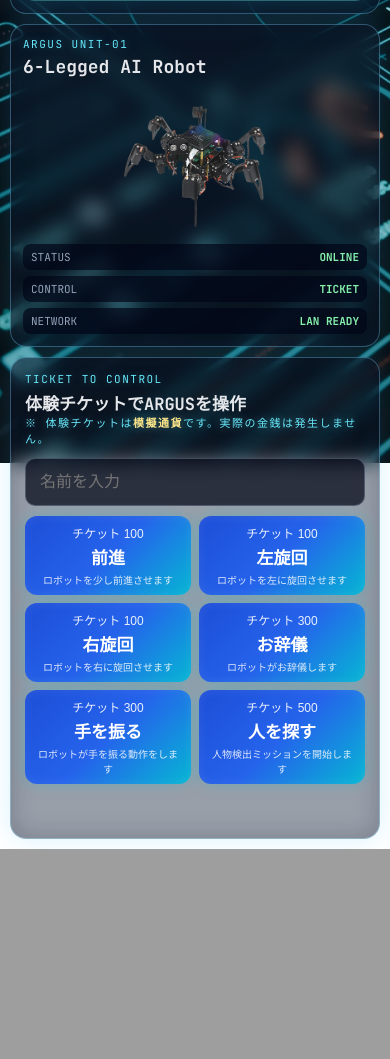
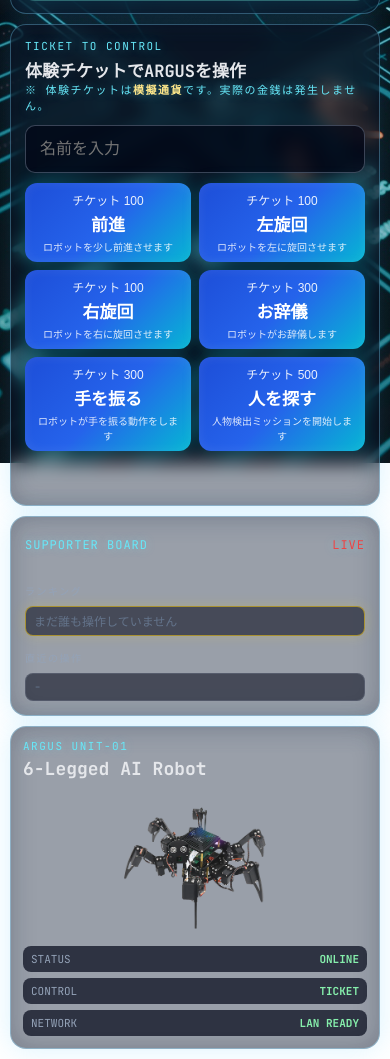
Before and after one commit to masteren/ARGUS, a Flask app: page / in a window 390 px wide. Shown: the part 381-1440 px from the top of the page. Before the commit the page ends 1230 px from the top, so only its background shows below. Run offline with Flask 3, Linux system fonts and the light colour scheme; data that the repository does not hold is empty.

Commit message:
Show the supporter board on the page visitors actually use
The ranking was only on /ranking, so a visitor never saw their own name
after spending a ticket -- which is the thing that makes them spend the
next one. The board sits beside the live view, refreshes every 5s and
right after a successful action, and renders names as text nodes so a
visitor-supplied name cannot inject markup.

Also: unexpected exceptions now return the same JSON error shape as the
rest of the API (with debug off they were HTML 500 pages that broke
fetch().json()), and C picks the real robot up from ARGUS_ROBOT_HOST
instead of an edited source line.

```diff
--- a/ARGUS_backend/app.py
+++ b/ARGUS_backend/app.py
@@ -1,4 +1,5 @@
 from flask import Flask, request, jsonify, render_template, redirect, url_for, Response
+from werkzeug.exceptions import HTTPException
 import sqlite3
 from pathlib import Path
 from datetime import datetime
@@ -889,6 +890,50 @@ def get_ranking():
     )
 
 
+@app.route("/api/transactions")
+def get_transactions():
+    """直近の取引をJSONで返す（公開ページのフィードが定期的に読む）。"""
+    limit = request.args.get("limit", 5, type=int)
+    limit = max(1, min(limit, 50))
+
+    with get_connection() as con:
+        cur = con.cursor()
+        rows = cur.execute(
+            """
+            SELECT id, timestamp, amount, action, action_label, payer_name, status
+            FROM transactions
+            WHERE status = 'paid'
+            ORDER BY id DESC
+            LIMIT ?
+            """,
+            (limit,),
+        ).fetchall()
+
+    return jsonify({"ok": True, "transactions": rows_to_dicts(rows)})
+
+
+# ==================================================
+# エラー応答の統一（要件定義書 NFR）
+# debug を切ると未捕捉の例外は既定でHTMLの500ページになり、
+# fetch().json() 側が落ちる。APIと同じ形に揃えておく。
+# ==================================================
+@app.errorhandler(404)
+def handle_404(error):
+    if request.path.startswith("/api/") or request.is_json:
+        return jsonify({"ok": False, "error": "存在しないパスです"}), 404
+    return error, 404
+
+
+@app.errorhandler(Exception)
+def handle_unexpected(error):
+    # HTTPException（404など）はそのまま通し、それ以外だけJSONに包む
+    if isinstance(error, HTTPException):
+        return error
+
+    app.logger.exception("未捕捉の例外: %s", error)
+    return jsonify({"ok": False, "error": "サーバ内部でエラーが発生しました"}), 500
+
+
 # ==================================================
 # テスト用ルート
 # ==================================================
--- a/ARGUS_backend/static/style.css
+++ b/ARGUS_backend/static/style.css
@@ -202,7 +202,7 @@ body.public-page::before {
     min-height: 0;
 
     display: grid;
-    grid-template-columns: 1fr 3fr;
+    grid-template-columns: 0.85fr 2.5fr 1fr;
     gap: 14px;
 }
 
@@ -213,6 +213,7 @@ body.public-page::before {
 
 .public-page .robot-card,
 .public-page .live-panel,
+.public-page .board-panel,
 .public-page .payment-panel {
     background: rgba(12, 28, 52, 0.42);
     border: 1px solid rgba(125, 211, 252, 0.34);
@@ -1270,15 +1271,21 @@ body.ranking-page::before {
         overflow: visible;
     }
 
+    /* hero の枠を外し、映像・操作・ボードを1本の縦並びとして順序づける */
     .public-page .hero {
-        grid-template-columns: 1fr;
-        gap: 10px;
+        display: contents;
     }
 
-    /* ロボット紹介カードは映像と操作の邪魔になるので後ろへ回す */
+    /* ロボット紹介カードは映像と操作の邪魔になるので最後へ回す */
     .public-page .robot-card {
-        order: 2;
+        order: 4;
         padding: 12px;
+    }
+
+    .public-page .board-panel {
+        order: 3;
+        padding: 12px;
+        max-height: 300px;
     }
 
     .public-page .robot-image {
@@ -1296,8 +1303,9 @@ body.ranking-page::before {
         flex: none;
     }
 
-    /* 操作パネルは横3列をやめて縦積みにする */
+    /* 操作パネルは横3列をやめて縦積みにする。映像の直後に置く */
     .public-page .payment-panel {
+        order: 2;
         grid-template-columns: 1fr;
         gap: 10px;
         padding: 14px 14px 34px;
@@ -1339,3 +1347,94 @@ body.ranking-page::before {
         grid-template-columns: 1fr;
     }
 }
+
+
+/* ==================================================
+   サポーターボード（ランキング＋直近の操作）
+   ================================================== */
+
+.public-page .board-panel {
+    padding: 14px;
+    min-height: 0;
+
+    display: flex;
+    flex-direction: column;
+    gap: 6px;
+
+    overflow-y: auto;
+}
+
+.public-page .board-panel .panel-header {
+    display: flex;
+    align-items: center;
+    justify-content: space-between;
+
+    color: #67e8f9;
+    font-size: 12px;
+    letter-spacing: 1px;
+
+    flex: 0 0 auto;
+}
+
+.public-page .board-label {
+    margin: 8px 0 2px;
+
+    color: #94a3b8;
+    font-size: 10px;
+    letter-spacing: 1.5px;
+}
+
+.public-page .board-ranking,
+.public-page .board-feed {
+    margin: 0;
+    padding: 0;
+    list-style: none;
+
+    display: grid;
+    gap: 4px;
+}
+
+.public-page .board-ranking li,
+.public-page .board-feed li {
+    padding: 5px 8px;
+
+    background: rgba(2, 6, 23, 0.55);
+    border: 1px solid rgba(148, 163, 184, 0.2);
+    border-radius: 8px;
+
+    display: flex;
+    align-items: baseline;
+    justify-content: space-between;
+    gap: 8px;
+
+    font-size: 12px;
+}
+
+/* 1位だけ目立たせる（「今日のオーナー」） */
+.public-page .board-ranking li:first-child {
+    border-color: rgba(250, 204, 21, 0.55);
+    box-shadow: 0 0 14px rgba(250, 204, 21, 0.18);
+}
+
+.public-page .board-ranking li:first-child .board-value {
+    color: #facc15;
+}
+
+.public-page .board-name {
+    color: #e5e7eb;
+
+    overflow: hidden;
+    text-overflow: ellipsis;
+    white-space: nowrap;
+}
+
+.public-page .board-value {
+    color: #67e8f9;
+    font-weight: bold;
+    white-space: nowrap;
+}
+
+.public-page .board-empty {
+    color: #64748b;
+    justify-content: center;
+}
--- a/ARGUS_backend/templates/public.html
+++ b/ARGUS_backend/templates/public.html
@@ -67,6 +67,38 @@
                 <!-- AI検出枠のオーバーレイ（/overlay を読んで描画する） -->
                 <canvas id="hud" class="hud-canvas"></canvas>
             </div>
+        </div>
+
+        <!-- ランキング＋直近の記録（JSで定期更新する） -->
+        <div class="board-panel">
+            <div class="panel-header">
+                <span>SUPPORTER BOARD</span>
+                <span class="online-dot">LIVE</span>
+            </div>
+
+            <p class="board-label">ランキング</p>
+            <ol class="board-ranking" id="board_ranking">
+                {% for row in ranking %}
+                <li>
+                    <span class="board-name">{{ row["payer_name"] }}</span>
+                    <span class="board-value">{{ row["total_amount"] }} TKT</span>
+                </li>
+                {% else %}
+                <li class="board-empty">まだ誰も操作していません</li>
+                {% endfor %}
+            </ol>
+
+            <p class="board-label">直近の操作</p>
+            <ul class="board-feed" id="board_feed">
+                {% for tx in transactions[:5] %}
+                <li>
+                    <span class="board-name">{{ tx["payer_name"] }}</span>
+                    <span class="board-value">{{ tx["action_label"] }}</span>
+                </li>
+                {% else %}
+                <li class="board-empty">-</li>
+                {% endfor %}
+            </ul>
         </div>
 
     </section>
@@ -139,6 +171,7 @@ function pay(action) {
                 data.action_label + "」を受け付けました。まもなく実行します。";
             // 展示用の共用端末では次の人が名前を入れ直すので、送信後は空にする
             nameInput.value = "";
+            refreshBoard();   // 自分の名前がその場でランキングに載る
         } else {
             result.textContent = "ERROR: " + data.error;
         }
@@ -151,6 +184,60 @@ function pay(action) {
         setButtonsEnabled(true);
     });
 }
+
+// ==================================================
+// サポーターボード（ランキング＋直近の操作）
+// ページ全体を読み込み直さずに中身だけ差し替える。
+// ==================================================
+const BOARD_INTERVAL_MS = 5000;
+
+function renderRows(el, rows, nameKey, valueKey, emptyText, suffix) {
+    if (!rows || rows.length === 0) {
+        el.innerHTML = '<li class="board-empty">' + emptyText + "</li>";
+        return;
+    }
+
+    el.innerHTML = rows.map(row => {
+        const name = document.createElement("span");
+        name.className = "board-name";
+        name.textContent = row[nameKey];          // 観客が入力した文字列なのでHTMLとして扱わない
+
+        const value = document.createElement("span");
+        value.className = "board-value";
+        value.textContent = row[valueKey] + (suffix || "");
+
+        return "<li>" + name.outerHTML + value.outerHTML + "</li>";
+    }).join("");
+}
+
+function refreshBoard() {
+    fetch("/api/ranking", { cache: "no-store" })
+        .then(r => r.json())
+        .then(data => {
+            if (data.ok) {
+                renderRows(
+                    document.getElementById("board_ranking"),
+                    data.ranking, "payer_name", "total_amount",
+                    "まだ誰も操作していません", " TKT"
+                );
+            }
+        })
+        .catch(() => {});
+
+    fetch("/api/transactions?limit=5", { cache: "no-store" })
+        .then(r => r.json())
+        .then(data => {
+            if (data.ok) {
+                renderRows(
+                    document.getElementById("board_feed"),
+                    data.transactions, "payer_name", "action_label", "-", ""
+                );
+            }
+        })
+        .catch(() => {});
+}
+
+setInterval(refreshBoard, BOARD_INTERVAL_MS);
 
 // ==================================================
 // HUDオーバーレイ（CONTRACT.md ②）
```
Also changed, not shown: CONTRACT.md (+4 -0 lines), docs/要件定義書_ARGUS_Ver1.0.md (+3 -0 lines), tools/smoketest.py (+10 -0 lines), voice/argus_voice.py (+8 -2 lines), README.md.
